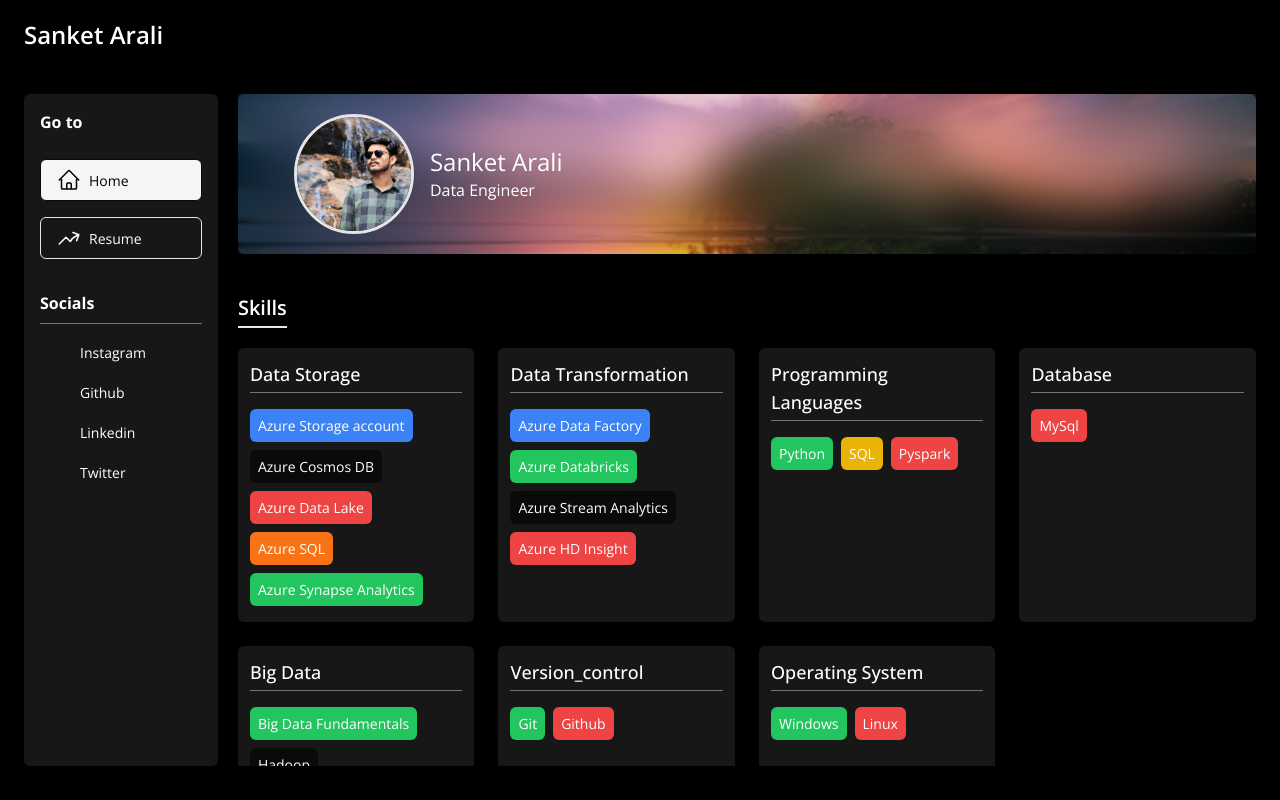
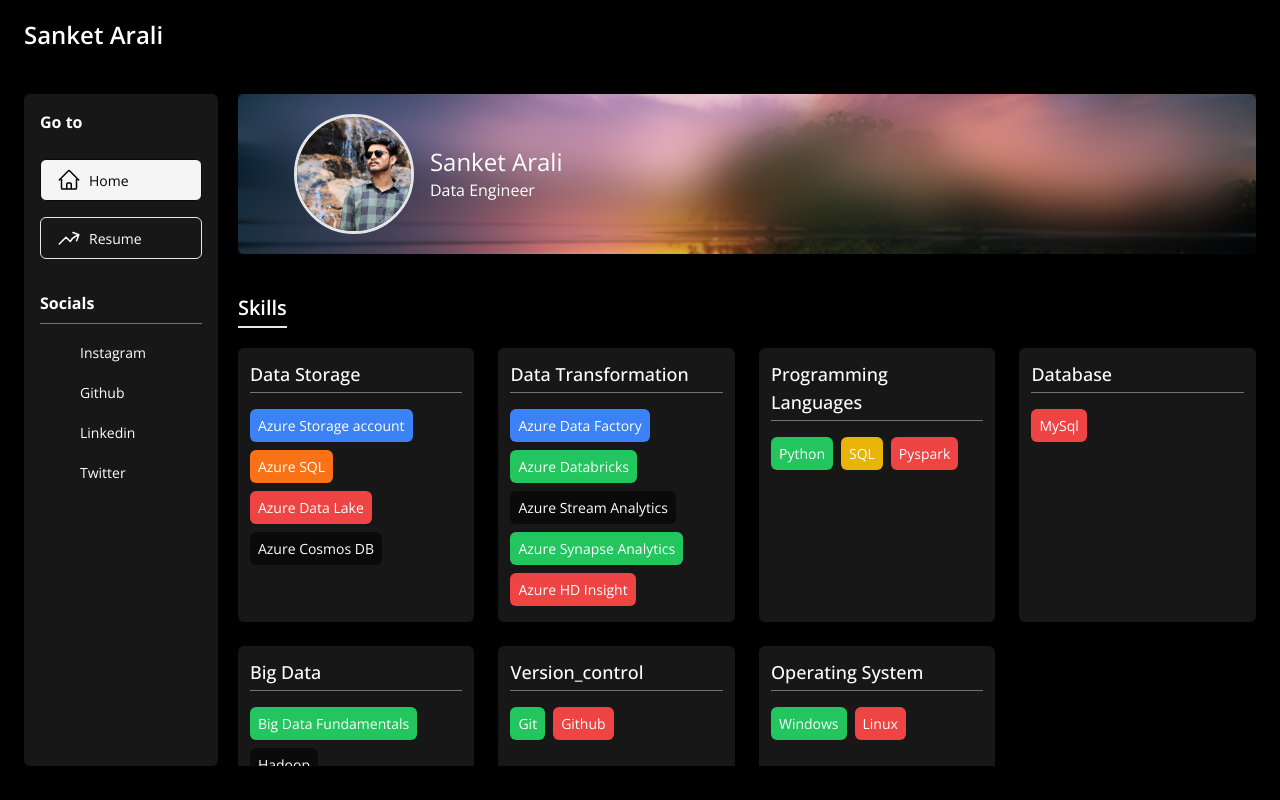
Before and after one commit to Sanketarali/portfolio-demo, a React (Create React App) app: page / in a window 1280 px wide. Built offline with nearby package versions, Linux system fonts and the light colour scheme; some icons are missing.

Commit message:
Update Skills.jsx

```diff
--- a/src/pages/Skills.jsx
+++ b/src/pages/Skills.jsx
@@ -14,18 +14,18 @@
               <p className="rounded-md text-[14px] bg-blue-500 px-2 py-1.5">
                 Azure Storage account
               </p>
-              <p className="rounded-md text-[14px] bg-neutral-950 px-2 py-1.5">
-                Azure Cosmos DB
+              <p className="rounded-md text-[14px]  bg-orange-500  px-2 py-1.5">
+                Azure SQL
               </p>
               <p className="rounded-md text-[14px] bg-red-500 px-2 py-1.5">
                 Azure Data Lake
               </p>
-              <p className="rounded-md text-[14px]  bg-orange-500  px-2 py-1.5">
-                Azure SQL
+              <p className="rounded-md text-[14px] bg-neutral-950 px-2 py-1.5">
+                Azure Cosmos DB
               </p>
-              <p className="rounded-md text-[14px]  bg-green-500  px-2 py-1.5">
-                Azure Synapse Analytics
-              </p>
+
+
+
 
 
             </div>
@@ -43,6 +43,9 @@
               </p>
               <p className="rounded-md text-[14px]  bg-neutral-950  px-2 py-1.5">
                 Azure Stream Analytics
+              </p>
+              <p className="rounded-md text-[14px]  bg-green-500  px-2 py-1.5">
+                Azure Synapse Analytics
               </p>
               <p className="rounded-md text-[14px]  bg-red-500  px-2 py-1.5">
                 Azure HD Insight
```
